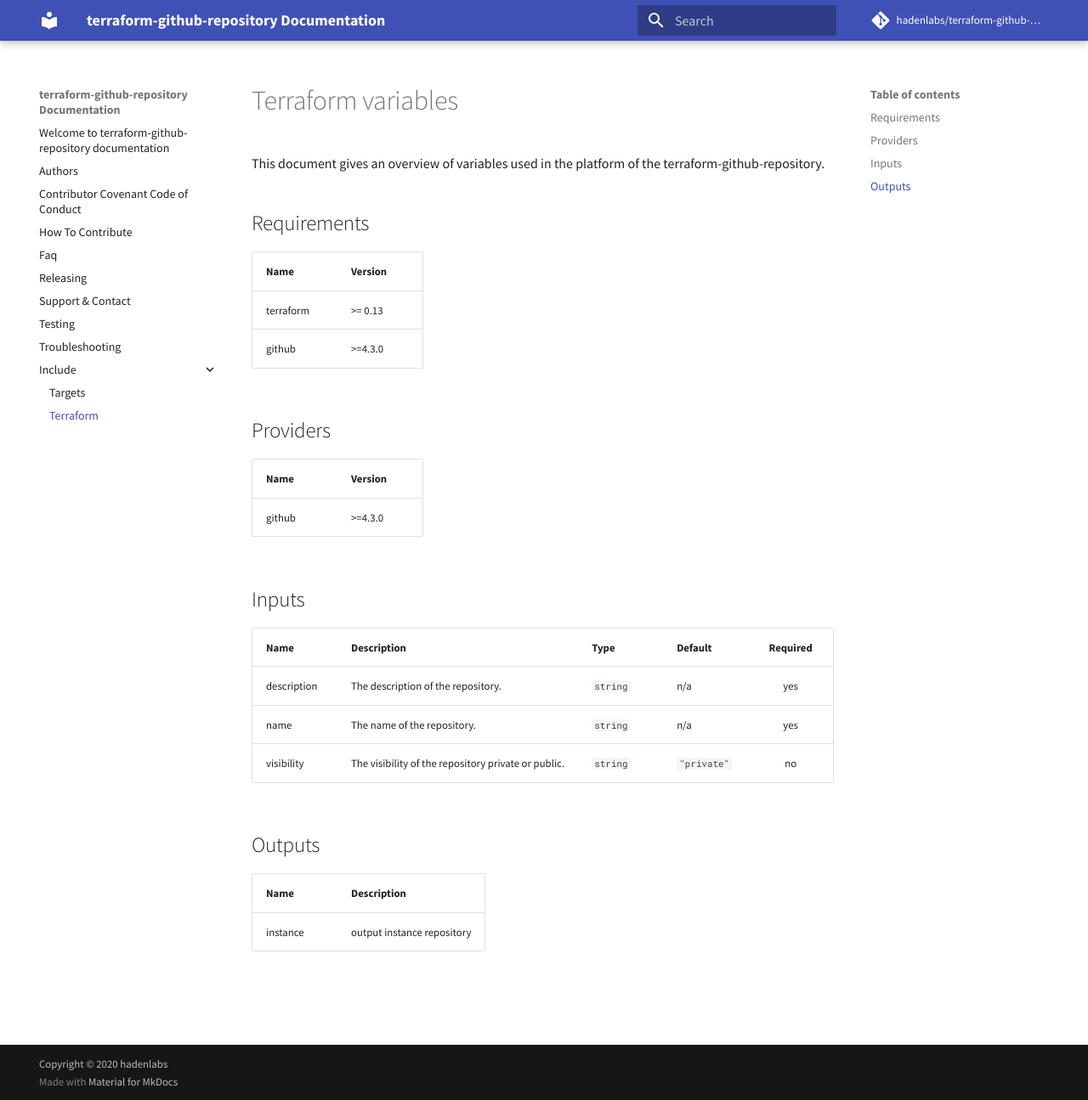
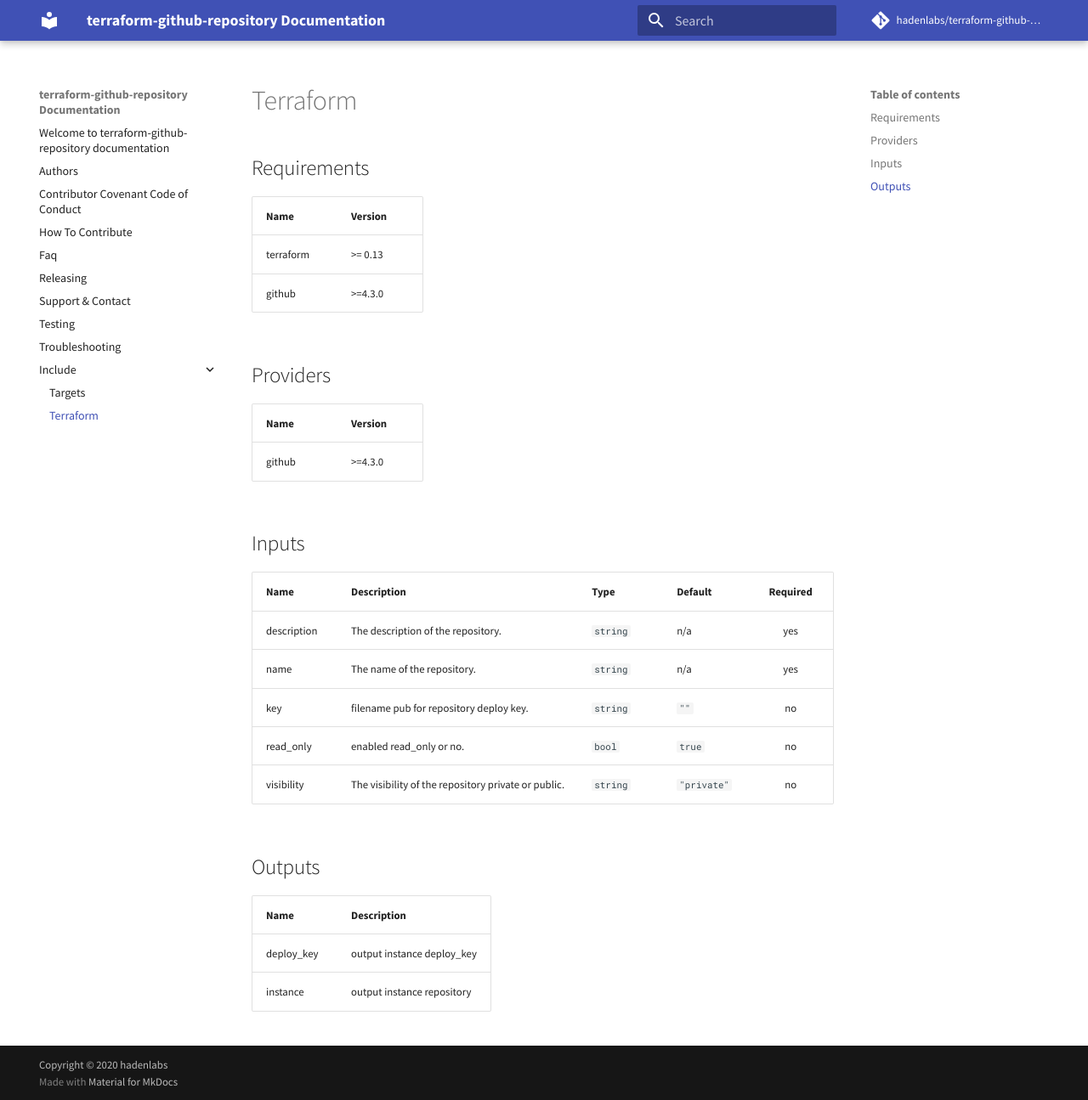
Before and after one commit to hadenlabs/terraform-github-repository, an MkDocs documentation site: the page built from docs/include/terraform.md, in a window 1280 px wide and 1295 px high. Shown: the whole window at 85% size. Built offline with MkDocs 1.6.1 and Material for MkDocs 9.7.7, drawn with Linux system fonts in a browser that asks for light colours; comment, search, counter and statistics services are not loaded.

Commit message:
build: implement info for key and read_only (#12)

```diff
--- a/docs/include/terraform.md
+++ b/docs/include/terraform.md
@@ -1,9 +1,3 @@
-<!-- DO NOT EDIT. THIS FILE IS GENERATED BY THE MAKEFILE. -->
-
-# Terraform variables
-
-This document gives an overview of variables used in the platform of the terraform-github-repository.
-
 ## Requirements
 
 | Name      | Version |
@@ -23,10 +17,13 @@ This document gives an overview of variables used in the platform of the terrafo
 | --- | --- | --- | --- | :-: |
 | description | The description of the repository. | `string` | n/a | yes |
 | name | The name of the repository. | `string` | n/a | yes |
+| key | filename pub for repository deploy key. | `string` | `""` | no |
+| read_only | enabled read_only or no. | `bool` | `true` | no |
 | visibility | The visibility of the repository private or public. | `string` | `"private"` | no |
 
 ## Outputs
 
-| Name     | Description                |
-| -------- | -------------------------- |
-| instance | output instance repository |
+| Name       | Description                |
+| ---------- | -------------------------- |
+| deploy_key | output instance deploy_key |
+| instance   | output instance repository |
```
